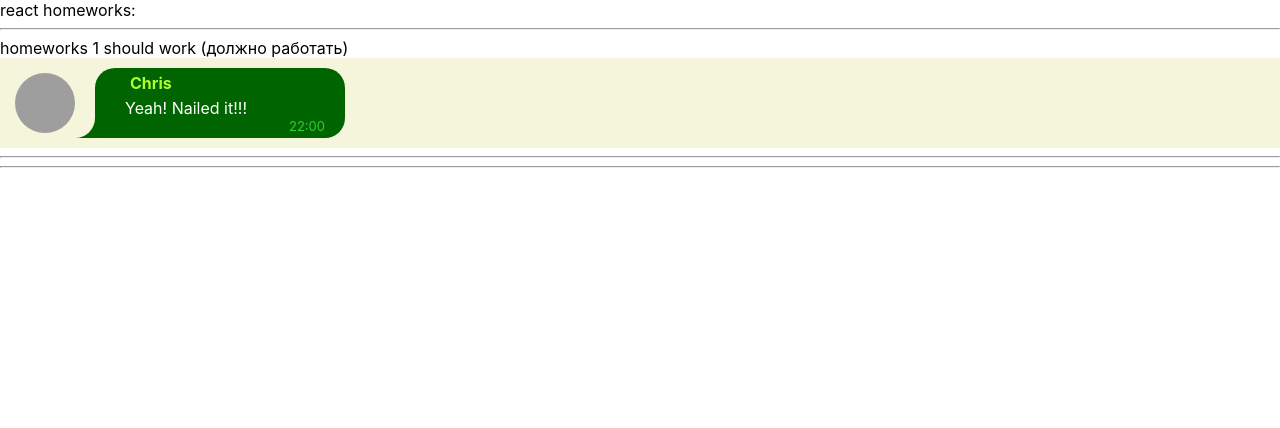
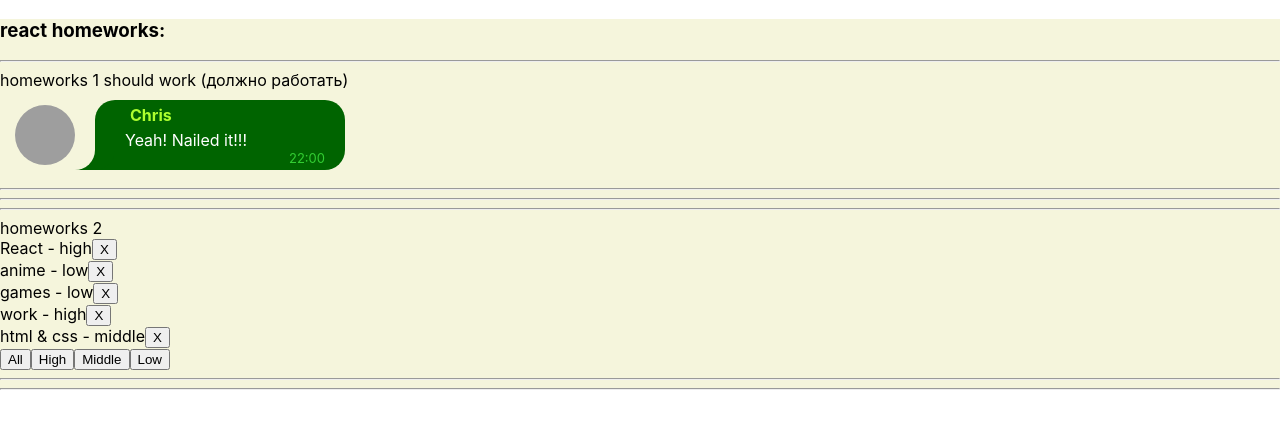
Before and after one commit to chrismelyan/React-homework, a React (Create React App) app: page / in a window 1280 px wide. Shown: the top 428 px of the page. Built offline with nearby package versions, Linux system fonts and the light colour scheme; grey boxes are pictures that could not be loaded.

Commit message:
HW2 code done

```diff
--- a/src/p1-main/m1-ui/u1-app/App.module.css
+++ b/src/p1-main/m1-ui/u1-app/App.module.css
@@ -1,3 +1,4 @@
 .App {
+    background-color: beige;
 
 }
--- a/src/p1-main/m1-ui/u1-app/App.tsx
+++ b/src/p1-main/m1-ui/u1-app/App.tsx
@@ -1,13 +1,14 @@
 import React from 'react'
 import s from './App.module.css'
 import HW1 from '../../../p2-homeworks/h1/HW1'
+import HW2 from "../../../p2-homeworks/h2/HW2";
 
 function App() {
     return (
         <div className={s.App}>
-            <div>react homeworks:</div>
+            <h3>react homeworks:</h3>
             <HW1/>
-            {/*<HW2/>*/}
+            <HW2/>
             {/*<HW3/>*/}
             {/*<HW4/>*/}
             {/*<HW5/>*/}
--- a/src/p2-homeworks/h1/Message.module.css
+++ b/src/p2-homeworks/h1/Message.module.css
@@ -1,5 +1,4 @@
 .container {
-    background-color: beige;
     display: flex;
     justify-content: flex-start;
     align-items: center;
--- a/src/p2-homeworks/h2/Affair.tsx
+++ b/src/p2-homeworks/h2/Affair.tsx
@@ -1,18 +1,20 @@
 import React from 'react'
+import {AffairType} from "./HW2";
 
 type AffairPropsType = {
     // key не нужно типизировать
-    affair: any // need to fix any
-    deleteAffairCallback: any // need to fix any
+    affair: AffairType
+    deleteAffairCallback: (_id: number) => void // need to fix any
 }
 
 function Affair(props: AffairPropsType) {
-    const deleteCallback = () => {}// need to fix
+    const deleteCallback = () => props.deleteAffairCallback(props.affair["_id"])
+    // need to fix
 
     return (
         <div>
-            // show some text
-
+            <span>{props.affair.name} - </span>
+            <span>{props.affair.priority}</span>
             <button onClick={deleteCallback}>X</button>
         </div>
     )
--- a/src/p2-homeworks/h2/Affairs.tsx
+++ b/src/p2-homeworks/h2/Affairs.tsx
@@ -1,11 +1,11 @@
 import React from 'react'
 import Affair from './Affair'
-import {AffairType} from './HW2'
+import {AffairType, FilterType} from './HW2'
 
 type AffairsPropsType = { // need to fix any
-    data: any
-    setFilter: any
-    deleteAffairCallback: any
+    data: AffairType []
+    setFilter: (filter: FilterType) => void
+    deleteAffairCallback: (_id: number) => void
 }
 
 function Affairs(props: AffairsPropsType) {
@@ -17,14 +17,13 @@
         />
     ))
 
-    const setAll = () => {} // need to fix
-    const setHigh = () => {}
-    const setMiddle = () => {}
-    const setLow = () => {}
+    const setAll = () => props.setFilter('all') // need to fix
+    const setHigh = () => props.setFilter('high')
+    const setMiddle = () => props.setFilter('middle')
+    const setLow = () => props.setFilter('low')
 
     return (
         <div>
-
             {mappedAffairs}
 
             <button onClick={setAll}>All</button>
--- a/src/p2-homeworks/h2/HW2.tsx
+++ b/src/p2-homeworks/h2/HW2.tsx
@@ -1,13 +1,18 @@
 import React, {useState} from 'react'
 import Affairs from './Affairs'
+import s from './HW2.module.css'
 
 // types
-export type AffairPriorityType = any // need to fix any
-export type AffairType = any // need to fix any
+export type AffairPriorityType = 'high' | 'low' | 'middle'
+export type AffairType = {
+    _id: number
+    name: string
+    priority: string
+}
 export type FilterType = 'all' | AffairPriorityType
 
 // constants
-const defaultAffairs: any = [ // need to fix any
+const defaultAffairs: AffairType[] = [ // need to fix any
     {_id: 1, name: 'React', priority: 'high'},
     {_id: 2, name: 'anime', priority: 'low'},
     {_id: 3, name: 'games', priority: 'low'},
@@ -16,32 +21,28 @@
 ]
 
 // pure helper functions
-export const filterAffairs = (affairs: any, filter: any): any => { // need to fix any
+export const filterAffairs = (affairs: AffairType[], filter: FilterType): AffairType[] => { // need to fix any
     if (filter === 'all') return affairs
-    else return // need to fix
+    else return affairs.filter(af => af.priority === filter)
 }
-export const deleteAffair = (affairs: any, _id: any): any => { // need to fix any
-    return // need to fix
+export const deleteAffair = (affairs: AffairType[], _id: number): AffairType[] => { // need to fix any
+    return affairs.filter(af => af._id !== _id)
 }
 
 function HW2() {
-    const [affairs, setAffairs] = useState<any>(defaultAffairs) // need to fix any
+    const [affairs, setAffairs] = useState<AffairType[]>(defaultAffairs) // need to fix any
     const [filter, setFilter] = useState<FilterType>('all')
 
     const filteredAffairs = filterAffairs(affairs, filter)
-    const deleteAffairCallback = (_id: any) => setAffairs(deleteAffair(affairs, _id)) // need to fix any
+    const deleteAffairCallback = (_id: number) => setAffairs(deleteAffair(affairs, _id)) // need to fix any
 
     return (
-        <div>
+        <div className={s.container}>
             <hr/>
             homeworks 2
 
             {/*should work (должно работать)*/}
-            <Affairs
-                data={filteredAffairs}
-                setFilter={setFilter}
-                deleteAffairCallback={deleteAffairCallback}
-            />
+            <Affairs data={filteredAffairs} setFilter={setFilter} deleteAffairCallback={deleteAffairCallback}/>
 
             <hr/>
             {/*для личного творчества, могу проверить*/}
```
Also changed, not shown: src/p2-homeworks/h2/HW2.module.css (added).
